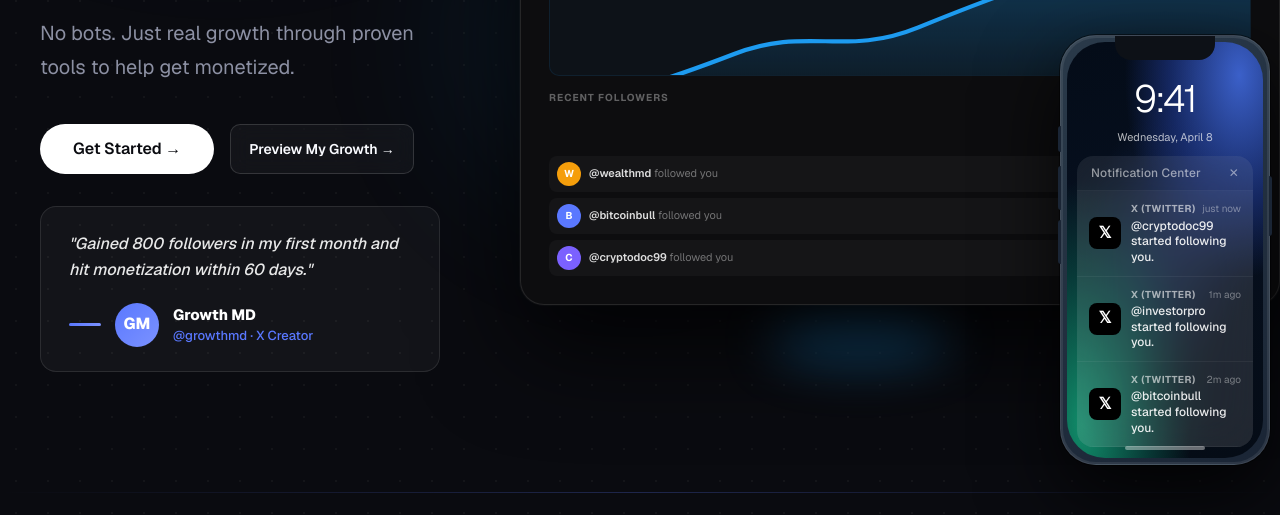
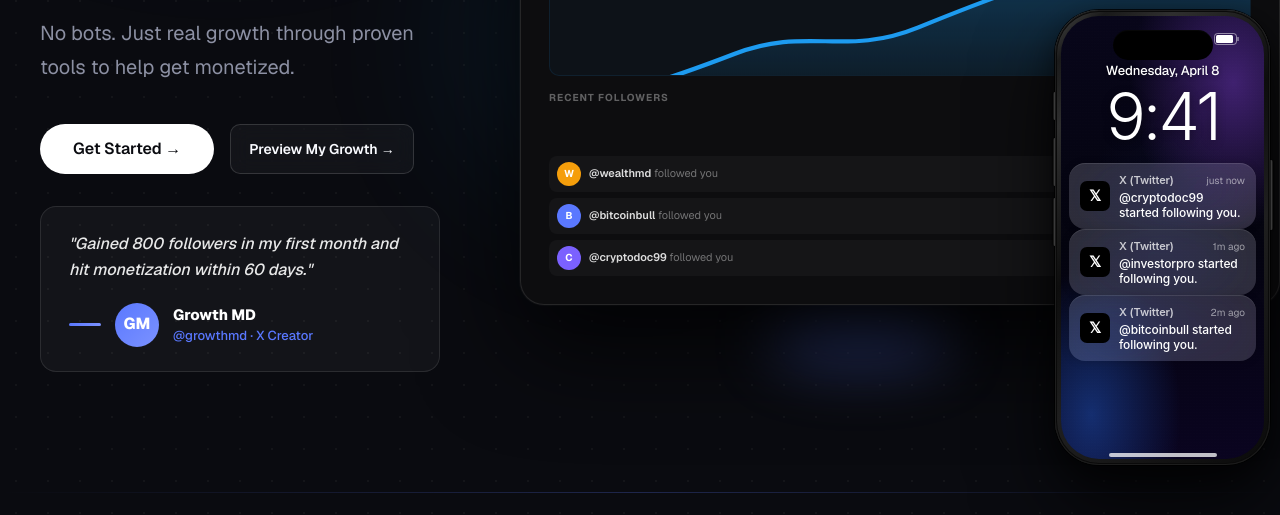
Before and after one commit to Wdustin1/xgrowthnow, a website: page public/index.html in a window 1280 px wide. Shown: the part 623-1138 px from the top of the page. Drawn offline with nearby package versions, Linux system fonts and the light colour scheme.

Commit message:
Rework iPhone mockup — Dynamic Island, titanium frame, iOS lock-screen layout

```diff
--- a/public/index.html
+++ b/public/index.html
@@ -266,160 +266,189 @@
     .db-feed-name span { font-weight: 400; color: rgba(255,255,255,0.4); }
     .db-feed-time { font-size: 10px; color: rgba(255,255,255,0.3); white-space: nowrap; }
 
-    /* ─── IPHONE MOCKUP (PathSocial style) ─── */
+    /* ─── IPHONE 15 PRO MOCKUP ─── */
     .iphone-frame {
       position: absolute;
       right: -30px;
       bottom: -120px;
       z-index: 3;
-      width: 210px;
-      height: 430px;
-      border-radius: 36px;
-      background: linear-gradient(145deg, #2a3a4a, #1a2535);
-      border: 1px solid rgba(255,255,255,0.15);
-      box-shadow: 0 0 0 1px rgba(0,0,0,0.5), inset 0 0 0 2px rgba(255,255,255,0.08), 0 30px 80px rgba(0,0,0,0.8);
-      display: flex;
-      flex-direction: column;
-      align-items: center;
-    }
-    /* Side buttons */
+      width: 215px;
+      height: 455px;
+      border-radius: 44px;
+      padding: 6px;
+      background:
+        linear-gradient(135deg,
+          #4a4a4a 0%,
+          #1a1a1a 8%,
+          #2f2f2f 18%,
+          #0d0d0d 42%,
+          #1f1f1f 62%,
+          #0a0a0a 100%);
+      box-shadow:
+        inset 0 0 0 1px rgba(255,255,255,0.08),
+        inset 0 0 0 2px #0a0a0a,
+        inset 0 1px 0 rgba(255,255,255,0.18),
+        0 0 0 1px rgba(0,0,0,0.8),
+        0 40px 80px rgba(0,0,0,0.7),
+        0 10px 30px rgba(0,0,0,0.5);
+    }
+    /* Side buttons — milled titanium look */
     .iphone-btn-silent {
       position: absolute;
-      left: -3px;
-      top: 90px;
+      left: -2.5px;
+      top: 82px;
       width: 3px;
-      height: 26px;
-      background: #1a2535;
-      border-radius: 3px 0 0 3px;
+      height: 28px;
+      background: linear-gradient(90deg, #0a0a0a 0%, #3a3a3a 50%, #0a0a0a 100%);
+      border-radius: 2px 0 0 2px;
+      box-shadow: -1px 0 2px rgba(0,0,0,0.7);
     }
     .iphone-btn-vol-up {
       position: absolute;
-      left: -3px;
-      top: 130px;
+      left: -2.5px;
+      top: 128px;
       width: 3px;
-      height: 44px;
-      background: #1a2535;
-      border-radius: 3px 0 0 3px;
+      height: 48px;
+      background: linear-gradient(90deg, #0a0a0a 0%, #3a3a3a 50%, #0a0a0a 100%);
+      border-radius: 2px 0 0 2px;
+      box-shadow: -1px 0 2px rgba(0,0,0,0.7);
     }
     .iphone-btn-vol-dn {
       position: absolute;
-      left: -3px;
-      top: 184px;
+      left: -2.5px;
+      top: 188px;
       width: 3px;
-      height: 44px;
-      background: #1a2535;
-      border-radius: 3px 0 0 3px;
+      height: 48px;
+      background: linear-gradient(90deg, #0a0a0a 0%, #3a3a3a 50%, #0a0a0a 100%);
+      border-radius: 2px 0 0 2px;
+      box-shadow: -1px 0 2px rgba(0,0,0,0.7);
     }
     .iphone-btn-power {
       position: absolute;
-      right: -3px;
-      top: 140px;
+      right: -2.5px;
+      top: 150px;
       width: 3px;
-      height: 60px;
-      background: #1a2535;
-      border-radius: 0 3px 3px 0;
-    }
-    /* Notch */
+      height: 70px;
+      background: linear-gradient(270deg, #0a0a0a 0%, #3a3a3a 50%, #0a0a0a 100%);
+      border-radius: 0 2px 2px 0;
+      box-shadow: 1px 0 2px rgba(0,0,0,0.7);
+    }
+    /* Dynamic Island — modern iPhone pill */
     .iphone-notch {
       position: absolute;
-      top: 0;
+      top: 14px;
       left: 50%;
       transform: translateX(-50%);
       width: 100px;
-      height: 24px;
-      border-radius: 0 0 16px 16px;
-      background: #0d1117;
+      height: 30px;
+      border-radius: 999px;
+      background: #000;
       z-index: 10;
+      box-shadow: inset 0 1px 1px rgba(255,255,255,0.03);
     }
     /* Inner screen */
     .iphone-screen {
-      position: absolute;
-      inset: 6px;
+      position: relative;
+      width: 100%;
+      height: 100%;
       border-radius: 38px;
       overflow: hidden;
       background:
-        radial-gradient(ellipse 90% 75% at 88% 8%, rgba(65, 105, 220, 0.9) 0%, rgba(40, 70, 180, 0.45) 40%, transparent 65%),
-        radial-gradient(ellipse 85% 90% at 8% 92%, rgba(18, 155, 115, 0.9) 0%, rgba(10, 110, 90, 0.45) 40%, transparent 65%),
-        radial-gradient(ellipse 55% 45% at 50% 48%, rgba(25, 45, 95, 0.6) 0%, transparent 70%),
-        linear-gradient(175deg, #040c18 0%, #060f1e 40%, #050c16 100%);
+        radial-gradient(ellipse 85% 55% at 85% 15%, rgba(120, 60, 200, 0.5) 0%, transparent 60%),
+        radial-gradient(ellipse 80% 60% at 15% 90%, rgba(30, 80, 180, 0.55) 0%, transparent 55%),
+        radial-gradient(ellipse 60% 40% at 50% 50%, rgba(20, 30, 80, 0.3) 0%, transparent 70%),
+        linear-gradient(175deg, #08061a 0%, #04040f 50%, #0a0420 100%);
       display: flex;
       flex-direction: column;
     }
+    /* Fine subsurface grain on screen */
+    .iphone-screen::after {
+      content: '';
+      position: absolute;
+      inset: 0;
+      background-image: radial-gradient(circle at 30% 20%, rgba(255,255,255,0.015) 0px, transparent 1px),
+        radial-gradient(circle at 70% 70%, rgba(255,255,255,0.01) 0px, transparent 1px);
+      background-size: 3px 3px;
+      pointer-events: none;
+      mix-blend-mode: overlay;
+    }
+    /* Status bar icons (wifi + battery only — lock screen style) */
+    .iphone-status {
+      position: relative;
+      display: flex;
+      justify-content: flex-end;
+      align-items: center;
+      padding: 17px 24px 0;
+      gap: 5px;
+      z-index: 5;
+    }
+    .iphone-status svg { display: block; }
     /* Home indicator */
     .iphone-home-bar {
       position: absolute;
-      bottom: 14px;
+      bottom: 8px;
       left: 50%;
       transform: translateX(-50%);
-      width: 80px;
+      width: 108px;
       height: 4px;
-      background: rgba(255,255,255,0.4);
+      background: rgba(255,255,255,0.75);
       border-radius: 2px;
       z-index: 10;
     }
-    /* Lock screen content */
+    /* Lock screen clock */
+    .phone-date {
+      font-size: 13px;
+      font-weight: 500;
+      color: #fff;
+      text-align: center;
+      margin-top: 16px;
+      letter-spacing: -0.01em;
+      text-shadow: 0 1px 4px rgba(0,0,0,0.4);
+      flex-shrink: 0;
+    }
     .phone-time {
-      font-size: 38px;
+      font-size: 66px;
       font-weight: 300;
       color: #fff;
       text-align: center;
-      margin-top: 28px;
-      letter-spacing: -2px;
+      margin-top: 2px;
+      margin-bottom: 14px;
+      letter-spacing: -3px;
+      line-height: 1;
+      text-shadow: 0 2px 10px rgba(0,0,0,0.3);
+      font-family: -apple-system, "SF Pro Display", "Helvetica Neue", sans-serif;
       flex-shrink: 0;
     }
-    .phone-date {
-      font-size: 11px;
-      color: rgba(255,255,255,0.7);
-      text-align: center;
-      margin-bottom: 10px;
+    /* Notification stack (no center-header wrapper) */
+    .notif-center {
+      margin: 0 8px;
+      display: flex;
+      flex-direction: column;
+      gap: 6px;
       flex-shrink: 0;
     }
-    /* Notification center panel */
-    .notif-center {
-      background: rgba(255,255,255,0.08);
-      backdrop-filter: blur(20px);
-      -webkit-backdrop-filter: blur(20px);
+    /* iOS notification cards */
+    .notif-card {
+      display: flex;
+      align-items: center;
+      gap: 9px;
+      padding: 9px 11px;
       border-radius: 16px;
-      margin: 0 10px;
-      padding: 0;
-      overflow: hidden;
-      flex-shrink: 0;
-    }
-    .notif-center-header {
-      display: flex;
-      justify-content: space-between;
-      align-items: center;
-      padding: 8px 14px;
-      font-size: 12px;
-      font-weight: 500;
-      color: rgba(255,255,255,0.55);
-      letter-spacing: 0.2px;
-      border-bottom: 1px solid rgba(255,255,255,0.06);
-    }
-    .notif-close {
-      font-size: 12px;
-      color: rgba(255,255,255,0.5);
-      cursor: pointer;
-    }
-    /* Notification cards inside the center */
-    .notif-card {
-      display: flex;
-      align-items: center;
-      gap: 10px;
-      padding: 10px 12px;
-      border-bottom: 1px solid rgba(255,255,255,0.05);
-      background: rgba(255,255,255,0.04);
+      background: rgba(255,255,255,0.16);
+      backdrop-filter: blur(30px) saturate(180%);
+      -webkit-backdrop-filter: blur(30px) saturate(180%);
+      box-shadow: inset 0 1px 0 rgba(255,255,255,0.1), 0 1px 8px rgba(0,0,0,0.15);
       transition: opacity 0.4s ease, transform 0.4s ease;
     }
     .notif-app-icon {
-      width: 32px;
-      height: 32px;
-      border-radius: 8px;
+      width: 30px;
+      height: 30px;
+      border-radius: 7px;
       background: #000;
       display: flex;
       align-items: center;
       justify-content: center;
-      font-size: 16px;
+      font-size: 15px;
       flex-shrink: 0;
       color: #fff;
       font-weight: 900;
@@ -429,32 +458,34 @@
       display: flex;
       justify-content: space-between;
       align-items: center;
-      margin-bottom: 2px;
+      margin-bottom: 1px;
     }
     .notif-app-name {
-      font-size: 10px;
-      font-weight: 700;
-      color: rgba(255,255,255,0.6);
-      text-transform: uppercase;
-      letter-spacing: 0.5px;
-    }
-    .notif-time { font-size: 10px; color: rgba(255,255,255,0.4); }
+      font-size: 11px;
+      font-weight: 600;
+      color: rgba(255,255,255,0.75);
+      letter-spacing: -0.01em;
+      font-family: -apple-system, "SF Pro Text", "Helvetica Neue", sans-serif;
+    }
+    .notif-time { font-size: 10px; color: rgba(255,255,255,0.55); font-weight: 400; }
     .notif-body {
       font-size: 12px;
-      color: rgba(255,255,255,0.9);
+      color: #fff;
       font-weight: 500;
-      line-height: 1.3;
+      line-height: 1.25;
+      letter-spacing: -0.01em;
+      font-family: -apple-system, "SF Pro Text", "Helvetica Neue", sans-serif;
     }
     /* Phone glow */
     .phone-glow {
       position: absolute;
-      bottom: -20px;
+      bottom: -25px;
       left: 50%;
       transform: translateX(-50%);
-      width: 180px;
-      height: 50px;
-      background: rgba(29,155,240,0.4);
-      filter: blur(24px);
+      width: 185px;
+      height: 55px;
+      background: rgba(90,120,255,0.35);
+      filter: blur(28px);
       border-radius: 50%;
       pointer-events: none;
     }
@@ -1180,17 +1211,26 @@
       <div class="iphone-btn-vol-up"></div>
       <div class="iphone-btn-vol-dn"></div>
       <div class="iphone-btn-power"></div>
-      <!-- Notch -->
-      <div class="iphone-notch"></div>
       <!-- Screen -->
       <div class="iphone-screen">
+        <!-- Dynamic Island -->
+        <div class="iphone-notch"></div>
+        <!-- Status bar icons (wifi, battery) -->
+        <div class="iphone-status">
+          <svg width="15" height="11" viewBox="0 0 15 11" fill="#fff" aria-hidden="true">
+            <path d="M7.5 10.5a1 1 0 100-2 1 1 0 000 2zM4 7.7c.97-.83 2.17-1.3 3.5-1.3s2.53.47 3.5 1.3l.97-.97C10.78 5.62 9.2 4.9 7.5 4.9s-3.28.72-4.47 1.83l.97.97zM1.6 5.3C3.2 3.7 5.25 2.9 7.5 2.9s4.3.8 5.9 2.4l.97-.97C12.56 2.47 10.13 1.4 7.5 1.4S2.44 2.47.63 4.33l.97.97z"/>
+          </svg>
+          <svg width="26" height="12" viewBox="0 0 26 12" fill="none" aria-hidden="true">
+            <rect x="0.5" y="0.5" width="22" height="11" rx="3" stroke="#fff" stroke-opacity="0.5"/>
+            <rect x="2" y="2" width="17" height="8" rx="1.5" fill="#fff"/>
+            <rect x="23.25" y="4" width="1.5" height="4" rx="0.5" fill="#fff" fill-opacity="0.5"/>
+          </svg>
+        </div>
+        <!-- Lock screen clock -->
+        <div class="phone-date">Wednesday, April 8</div>
         <div class="phone-time">9:41</div>
-        <div class="phone-date">Wednesday, April 8</div>
+        <!-- Notifications -->
         <div class="notif-center">
-          <div class="notif-center-header">
-            <span>Notification Center</span>
-            <span class="notif-close">✕</span>
-          </div>
           <div id="notifCards"></div>
         </div>
       </div>
```
